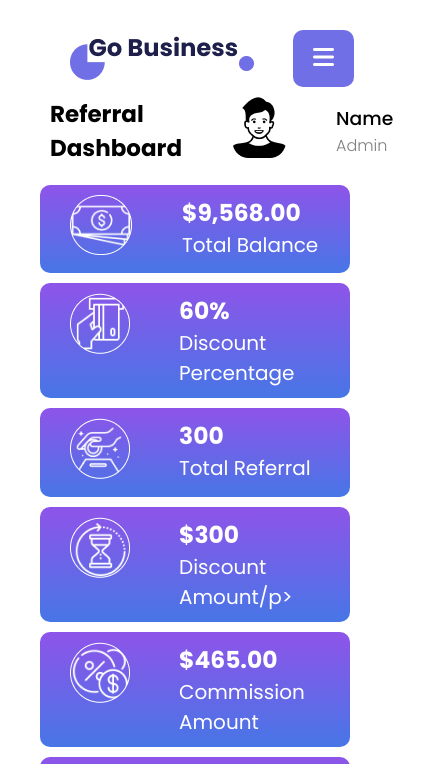
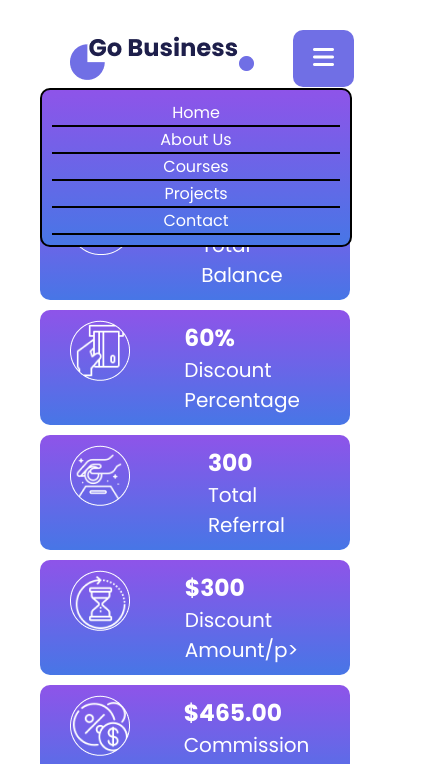
Before and after one commit to lakshmichaitrika/gobusinessdashboard, a plain HTML site: page index.html in a window 390 px wide. Both pictures are taken after a click on the button 323 px from the left and 58 px from the top of the page. Shown: the top 764 px of the page, 423 px wide, since content can reach past the window. Drawn offline with Linux system fonts and the light colour scheme.

Commit message:
final code

```diff
--- a/dynamic/main.js
+++ b/dynamic/main.js
@@ -20,9 +20,19 @@ const yourref=document.getElementById("yref")
 const activeref=document.getElementById("aref")
 const urlRef=document.querySelector("#yourRef");
 const urlCode=document.querySelector("#codeRef");
-console.log(urlRef.value)
+const toggleButton=document.querySelector(".toggle-button")
+const navItems=document.querySelector(".nav-items-sm")
 paginationLinks[0].classList.add("active")
+let display=false
+toggleButton.addEventListener("click",()=>{
+    console.log("click")
+    display=!display
+    console.log(display)
+    let toggleStyle=display?"block":"none"
+    console.log(toggleStyle)
+    navItems.style.display=toggleStyle
 
+})
 let currentPage=1
 function activelink(){
     for (let i of paginationLinks){
--- a/index.html
+++ b/index.html
@@ -24,19 +24,19 @@
         </div>
         <ul class="nav-items">
           <li>
-            <a href="">Home</a>
+            <a href="#home">Home</a>
           </li>
           <li>
-            <a href="">About Us</a>
+            <a href="#about">About Us</a>
           </li>
           <li>
-            <a href="">Courses</a>
+            <a href="#course">Courses</a>
           </li>
           <li>
-            <a href="">Projects</a>
+            <a href="#project">Projects</a>
           </li>
           <li>
-            <a href="">Contact</a>
+            <a href="#contact">Contact</a>
           </li>
         </ul>
         <div class="button-container">
@@ -46,6 +46,23 @@
         <button class="toggle-button">
           <i class="fa-solid fa-bars"></i>
          </button>
+         <ul class="nav-items-sm">
+          <li>
+            <a href="#home">Home</a>
+          </li>
+          <li>
+            <a href="#about">About Us</a>
+          </li>
+          <li>
+            <a href="#course">Courses</a>
+          </li>
+          <li>
+            <a href="#project">Projects</a>
+          </li>
+          <li>
+            <a href="#contact">Contact</a>
+          </li>
+        </ul>
 
       </nav>
       <!--searchsetion-->
--- a/static/css/ReferralDashboard/responsive.css
+++ b/static/css/ReferralDashboard/responsive.css
@@ -12,10 +12,13 @@
 
     }
     .cards-container{
-        grid-template-columns: repeat(4,220px);
+        grid-template-columns: repeat(3,auto);
         column-gap: 10px;
         row-gap: 10px;
 
+    }
+    .card-image{
+        width: 50%;
     }
     .card{
     font-size: 12px;
@@ -23,7 +26,7 @@
     }
 }
 
-@media screen and (max-width:768px) {
+@media screen and (max-width:568px) {
     .nav-items{
         display: none;
 
@@ -36,6 +39,33 @@
        cursor: pointer;
        border-radius: 10px;
     }
+    .user-image{
+        display: none;
+    }
+    .nav-items-sm{
+
+        position: fixed;
+        width: 80%;
+        background-image: linear-gradient(to top,#4776E6,#8E54E9);
+
+        top: 88px;
+        padding: 10px;
+        text-align: center;
+       justify-content: center;
+       align-items: center;
+        gap: 30px;
+        border: 2px solid;
+        border-radius: 10px;
+    }
+
+    .nav-items-sm li{
+       border-bottom: 2px solid;
+    }
+
+    .nav-items-sm a{
+        color: white;
+    }
+
     .button-container{
         display: none;
     }
@@ -102,4 +132,5 @@
     }
 
 
+
 }
--- a/static/css/ReferralDashboard/style.css
+++ b/static/css/ReferralDashboard/style.css
@@ -324,3 +324,13 @@ cursor: pointer;
     background-image: linear-gradient(to top,#4776E6,#8E54E9);
     color: white;
 }
+.nav-items-sm{
+    display: none;
+}
+a:hover{
+    text-decoration: underline;
+    color: #706FE5;
+}
+button{
+    cursor: pointer;
+}
```
